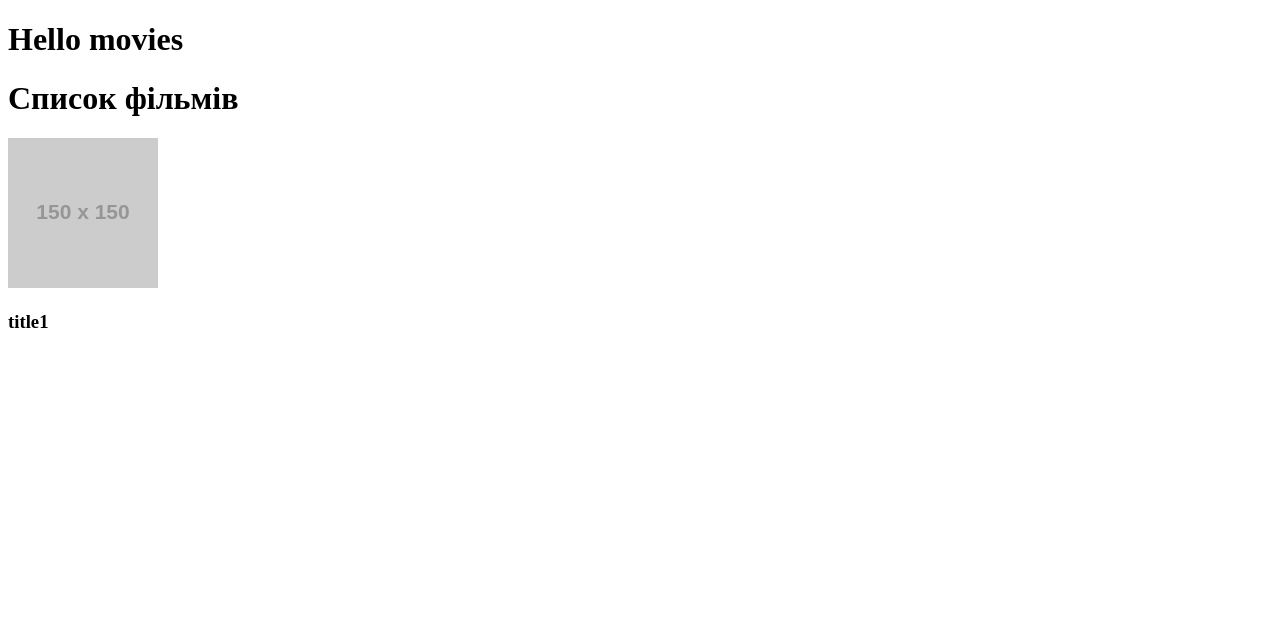
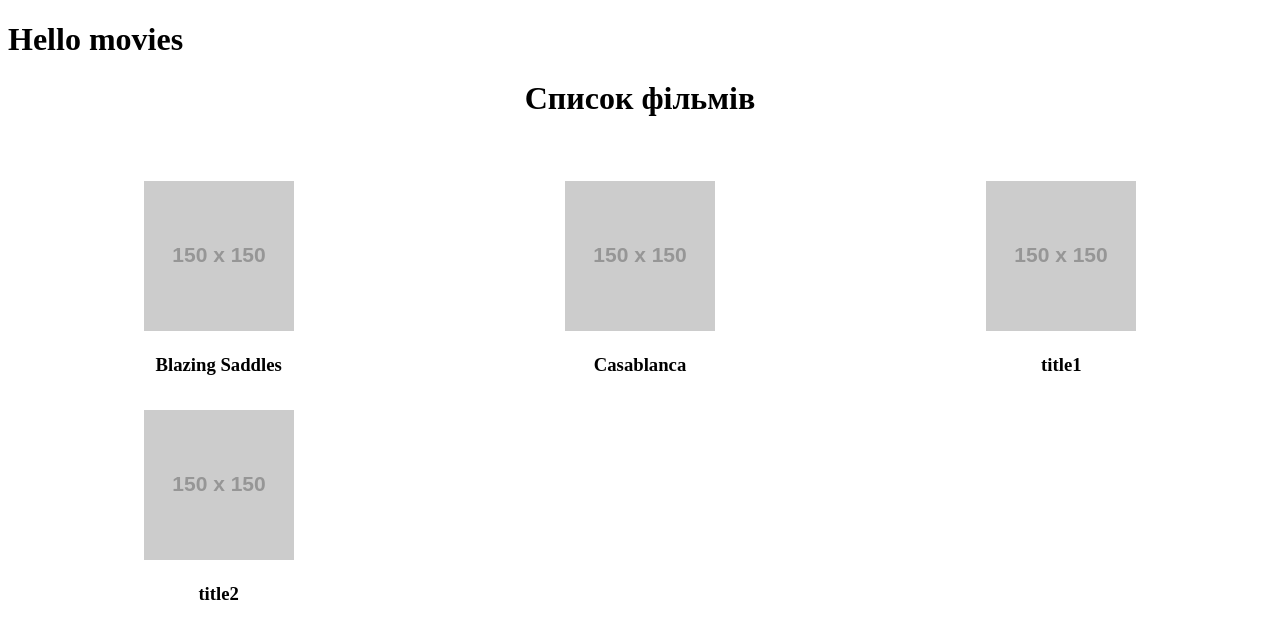
Before and after one commit to rdnvol/WebbyLab_task, a React (Create React App) app: page / in a window 1280 px wide. Shown: the top 638 px of the page. Built offline with nearby package versions, Linux system fonts and the light colour scheme.

Commit message:
first components and styles created

```diff
--- /dev/null
+++ b/src/App.css
@@ -0,0 +1,5 @@
+* {
+    margin: 0;
+    padding: 0;
+    box-sizing: border-box;
+}
--- a/src/App.js
+++ b/src/App.js
@@ -2,10 +2,41 @@
 import FilmsList from "./components/FilmsList";
 
 function App() {
+    const films = [
+        {
+            id: 1,
+            title: 'Blazing Saddles',
+            release: 1974,
+            format: 'VHS',
+            stars: ['Mel Brooks', 'Clevon Little', 'Harvey Korman', 'Gene Wilder', 'Slim Pickens', 'Madeline Kahn']
+        },
+        {
+            id: 2,
+            title: 'Casablanca',
+            release: 1942,
+            format: 'DVD',
+            stars: ['Humphrey Bogart', 'Ingrid Bergman', 'Claude Rains', 'Peter Lorre']
+        },
+        {
+            id: 3,
+            title: 'title1',
+            release: 1974,
+            format: 'VHS',
+            stars: ['Mel Brooks', 'Clevon Little', 'Harvey Korman', 'Gene Wilder', 'Slim Pickens', 'Madeline Kahn']
+        },
+        {
+            id: 4,
+            title: 'title2',
+            release: 1974,
+            format: 'VHS',
+            stars: ['Mel Brooks', 'Clevon Little', 'Harvey Korman', 'Gene Wilder', 'Slim Pickens', 'Madeline Kahn']
+        }
+        ]
+
   return (
       <div>
         <h1> Hello movies </h1>
-        <FilmsList/>
+        <FilmsList list={films}/>
       </div>
 
   );
--- a/src/components/FilmItem.jsx
+++ b/src/components/FilmItem.jsx
@@ -1,8 +1,9 @@
 import React from 'react';
+import classes from './FilmsList.module.css';
 
 const FilmItem = ({film}) => {
     return (
-        <div>
+        <div className={classes.film__item}>
             <img src="https://via.placeholder.com/150C" alt=""/>
             <h3>{film.title}</h3>
 
--- a/src/components/FilmsList.jsx
+++ b/src/components/FilmsList.jsx
@@ -1,11 +1,14 @@
 import React from 'react';
 import FilmItem from "./FilmItem";
+import classes from './FilmsList.module.css'
 
-const FilmsList = () => {
+const FilmsList = ({list}) => {
     return (
         <div>
-            <h1>Список фільмів</h1>
-            <FilmItem film={{title: 'title1', release: 1974, format: 'VHS', stars: ['Mel Brooks', 'Clevon Little', 'Harvey Korman', 'Gene Wilder', 'Slim Pickens', 'Madeline Kahn']}}/>
+            <h1 className={classes.list__title}> Список фільмів</h1>
+            <div className={classes.films__block}>
+            {list.map((film) => <FilmItem key={film.id} film={film}/>)}
+            </div>
         </div>
     );
 };
--- /dev/null
+++ b/src/components/FilmsList.module.css
@@ -0,0 +1,18 @@
+.films__block {
+    display: flex;
+    justify-content: space-between;
+    align-items: center;
+    flex-wrap: wrap;
+    /*overflow: hidden;*/
+}
+
+.list__title {
+    text-align: center;
+    margin-bottom: 2em;
+}
+
+.film__item {
+    width: 33.33%;
+    text-align: center;
+    margin-bottom: 1em;
+}
```
Also changed, not shown: src/components/FilmInfo.jsx (line endings or trailing spaces), 1 other file (tests, documents, lock files or other folders).
